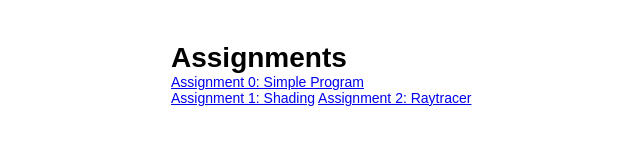
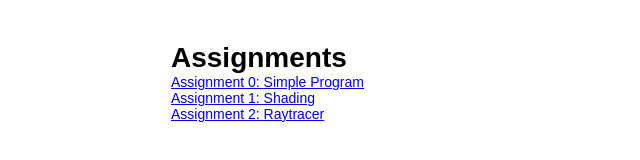
Before and after one commit to jefdongus/cs184-website, a plain HTML site: page index.html in a window 1280 px wide. Shown: the part 174-334 px from the top of the page, without its empty margins (169-809 px from the left). Drawn offline with Linux system fonts and the light colour scheme.

Commit message:
Added line breaks

```diff
--- a/index.html
+++ b/index.html
@@ -16,8 +16,8 @@
 
 <h2>Assignments</h2>
 <a href="as0">Assignment 0: Simple Program</a><br />
-<a href="as1">Assignment 1: Shading</a>
-<a href="as2">Assignment 2: Raytracer</a>
+<a href="as1">Assignment 1: Shading</a><br />
+<a href="as2">Assignment 2: Raytracer</a><br />
 
 </div>
 </body>
```
Also changed, not shown: 1 other file.
